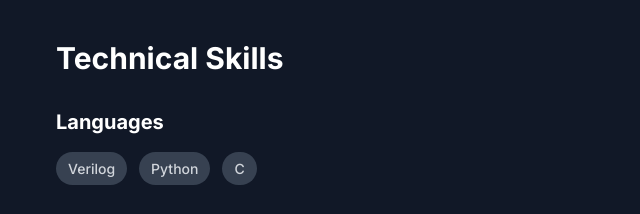
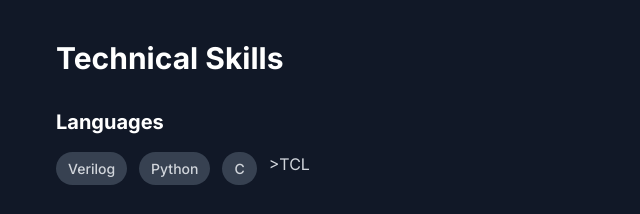
Before and after one commit to thelikith/Portfolio, a plain HTML site: page index.html in a window 1280 px wide. Both pictures are taken after a click on the link "Skills". Shown: the top 214 px of the page, 240-880 px from the left. Drawn offline with nearby package versions, Linux system fonts and the light colour scheme.

Commit message:
Update index.html

```diff
--- a/index.html
+++ b/index.html
@@ -148,6 +148,7 @@
                 <span class="skill-tag">Verilog</span>
                 <span class="skill-tag">Python</span>
                 <span class="skill-tag">C</span>
+                >TCL</span>
             </div>
 
             <h3 class="text-xl font-bold text-white mt-8 mb-4">Electronic Design/Simulation Tools</h3>
```
